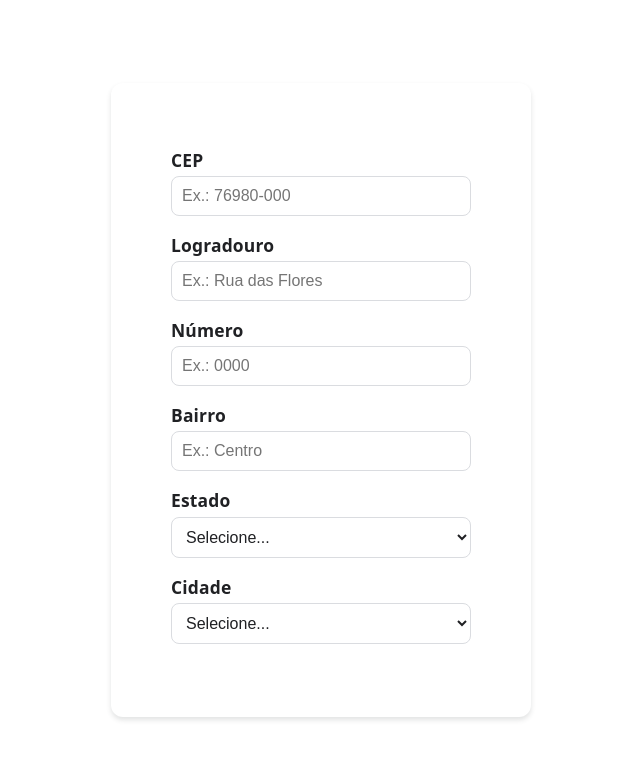
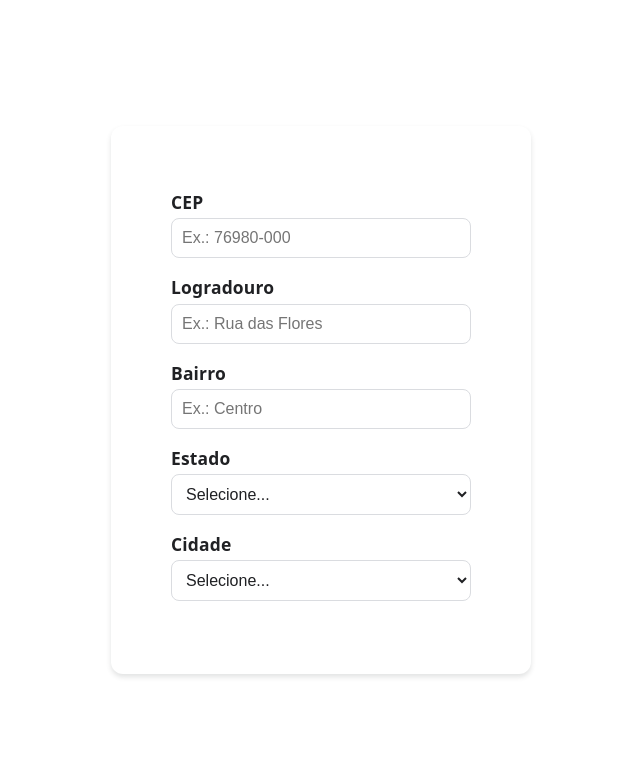
Before and after one commit to vximoraes/consulta-cep, a website built with Vite: page index.html in a window 1280 px wide. Shown: the whole page, without its empty margins (319-959 px from the left). Built offline with nearby package versions, Linux system fonts and the light colour scheme; no server answers.

Commit message:
feat: remove 'Número' input field from the form in index.html

```diff
--- a/index.html
+++ b/index.html
@@ -15,10 +15,6 @@
       <div>
         <label for="logradouro">Logradouro</label>
         <input type="text" id="logradouro" placeholder="Ex.: Rua das Flores">
-      </div>
-      <div>
-        <label for="numero">Número</label>
-        <input type="text" id="numero" placeholder="Ex.: 0000">
       </div>
       <div>
         <label for="bairro">Bairro</label>
```
